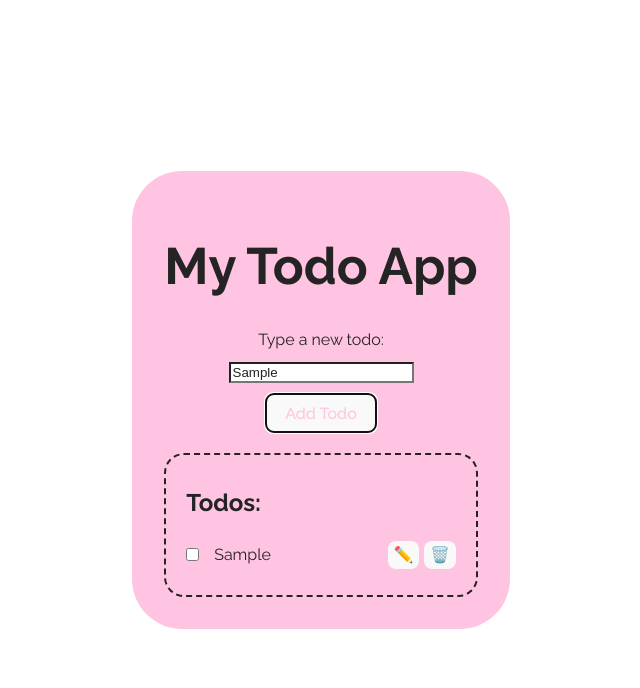
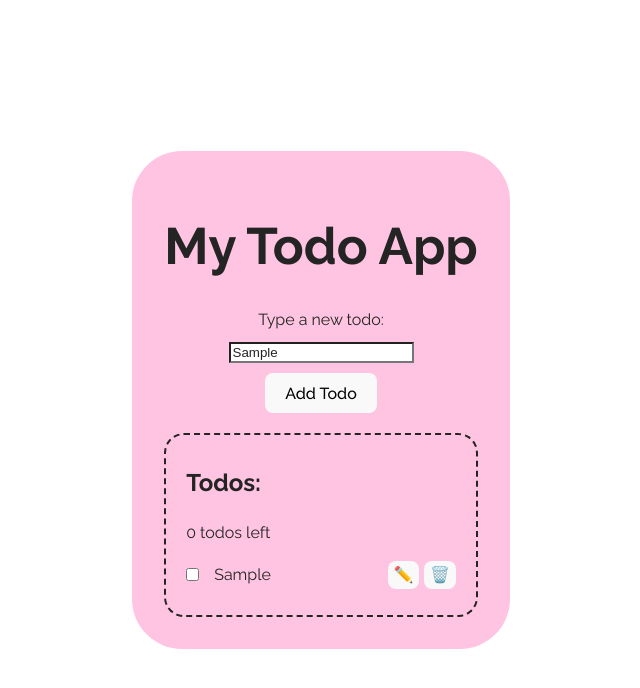
Before and after one commit to Lameuhton/todoapp, a React (Vite) app: page / in a window 1280 px wide. Both pictures are taken after typing "Sample" into the empty fields and a click on the button "Add Todo". Shown: the top 688 px of the page, without its empty margins (319-959 px from the left). Built offline with nearby package versions, Linux system fonts and the light colour scheme.

Commit message:
added todos lefts

```diff
--- a/src/App.css
+++ b/src/App.css
@@ -43,10 +43,6 @@
 #root form input {
   background-color: white;
   color: #242424;
-}
-
-#root form button {
-  color: #FFC4E1;
 }
 
 #root ul > input {
--- a/src/TodoList.jsx
+++ b/src/TodoList.jsx
@@ -3,6 +3,7 @@ import React, { useState, useEffect } from 'react';
 function TodoList({ todos, setTodos }) {
   const [editingIndex, setEditingIndex] = useState(null);
   const [editingText, setEditingText] = useState('');
+  let todosLeft = 0;
 
   useEffect(() => {
     const storedTodos = localStorage.getItem('todos');
@@ -21,6 +22,12 @@ function TodoList({ todos, setTodos }) {
         i === index ? { ...todo, completed: !todo.completed } : todo
       )
     );
+
+    todosLeft = todos.filter(todo => !todo.completed).length;
+    if (todos.length === 0 || todosLeft === todos.length) {
+      todosLeft = 0;
+    };
+
   };
 
   const handleDelete = (index) => {
@@ -44,9 +51,14 @@ function TodoList({ todos, setTodos }) {
     setEditingText('');
   };
 
+
   return (
     <section>
-      <h2>Todos:</h2>
+      <div>
+        <h2>Todos:</h2>
+        <p>{todosLeft} todos left</p>
+      </div>
+
       <ul>
         {todos.map((todo, index) => (
           <li key={index}>
@@ -65,7 +77,7 @@ function TodoList({ todos, setTodos }) {
                   <input
                     type="checkbox"
                     checked={todo.completed}
-                    onChange={() => handleToggle(index)}
+                    onChange={() => {handleToggle(index)}}
                   />
                   {todo.text}
                 </label>
--- a/src/index.css
+++ b/src/index.css
@@ -1,5 +1,4 @@
 :root {
-  font-family: Inter, system-ui, Avenir, Helvetica, Arial, sans-serif;
   line-height: 1.5;
   font-weight: 400;
 
@@ -11,15 +10,6 @@
   text-rendering: optimizeLegibility;
   -webkit-font-smoothing: antialiased;
   -moz-osx-font-smoothing: grayscale;
-}
-
-a {
-  font-weight: 500;
-  color: #646cff;
-  text-decoration: inherit;
-}
-a:hover {
-  color: #535bf2;
 }
 
 body {
@@ -52,10 +42,6 @@ button:hover {
   background-color: #FFC4E1;
   color: #1a1a1a;
 }
-button:focus,
-button:focus-visible {
-  outline: 4px auto -webkit-focus-ring-color;
-}
 
 @media (prefers-color-scheme: light) {
   :root {
```
